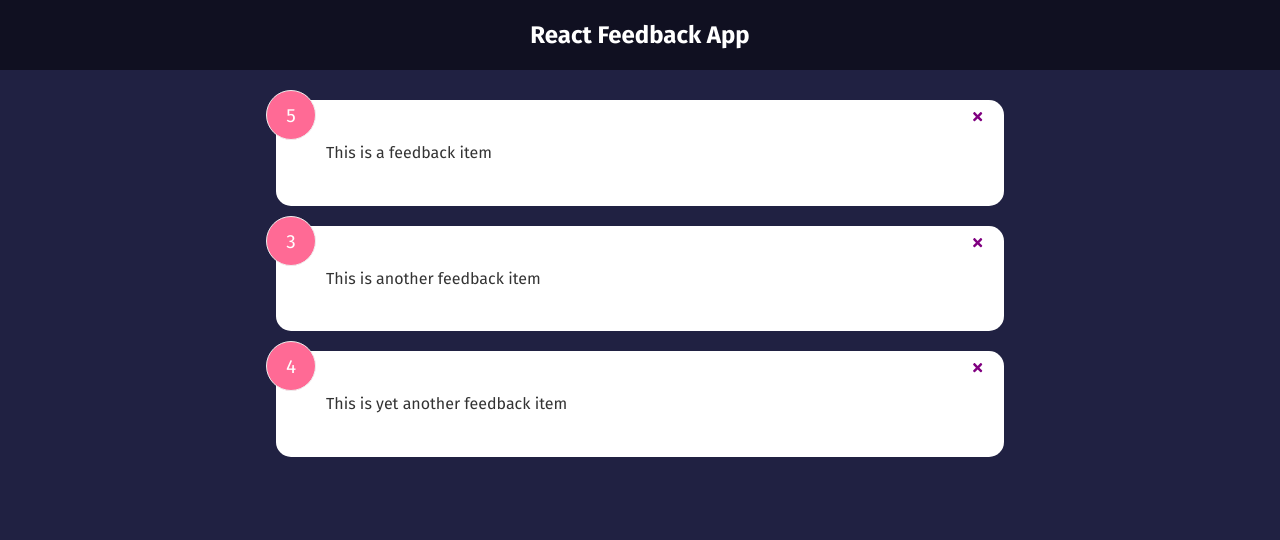
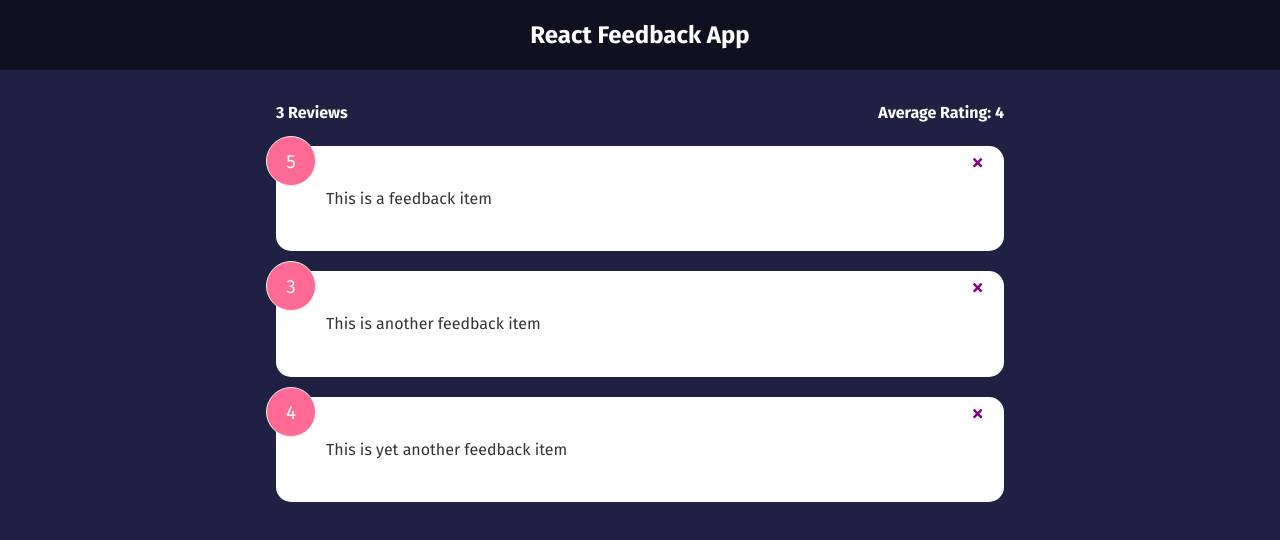
Before and after one commit to prasadhonrao/react-feedback-app, a React (Create React App) app: page / in a window 1280 px wide. Shown: the top 540 px of the page. Built offline with nearby package versions, Linux system fonts and the light colour scheme.

Commit message:
Add FeedbackStats component for displaying feedback statistics

```diff
--- a/src/App.js
+++ b/src/App.js
@@ -3,6 +3,7 @@
 import Header from './components/Header';
 import FeedbackList from './components/FeedbackList';
 import FeedbackData from './data/FeedbackData';
+import FeedbackStats from './components/FeedbackStats';
 
 function App() {
   const [feedback, setFeedback] = useState(FeedbackData);
@@ -15,6 +16,7 @@
     <>
       <Header text="React Feedback App" />
       <div className="container">
+        <FeedbackStats feedback={feedback} />
         <FeedbackList feedback={feedback} handleDelete={deleteFeedback} />
       </div>
     </>
--- /dev/null
+++ b/src/components/FeedbackStats.jsx
@@ -0,0 +1,16 @@
+import React from 'react';
+
+const FeedbackStats = ({ feedback }) => {
+  const totalFeedback = feedback.length;
+  const totalRating = feedback.reduce((acc, item) => acc + item.rating, 0);
+  const averageRating = (totalRating / totalFeedback).toFixed(1).replace(/\.0$/, '');
+
+  return (
+    <div className="feedback-stats">
+      <h4>{totalFeedback} Reviews</h4>
+      <h4>Average Rating: {isNaN(averageRating) ? 0 : averageRating}</h4>
+    </div>
+  );
+};
+
+export default FeedbackStats;
```
